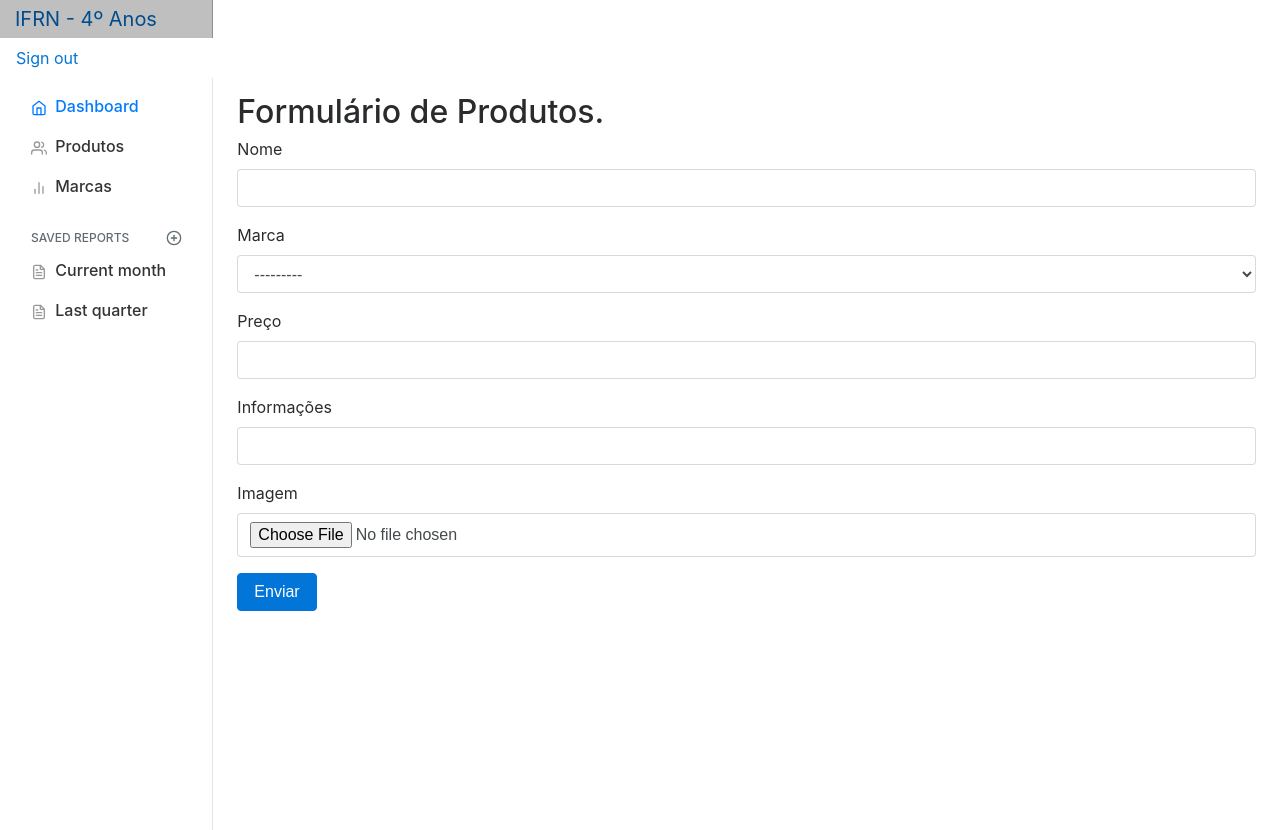
After one commit to GuilhermePaiva1/Ecommerce---PPI, a Django app: page //criar_produto in a window 1280 px wide. The commit adds this page. Run offline with Django 4.2, Linux system fonts and the light colour scheme; data comes from the database, SQL or seed files in the repository; both versions use the stored data as it was after the commit.

Commit message:
Back completo

```diff
--- /dev/null
+++ b/gerenciador/forms.py
@@ -0,0 +1,25 @@
+from django.forms import ModelForm
+from django import forms
+from .models import Marca, Produtos
+
+class MarcaForm(ModelForm):
+
+    class Meta:
+        model = Marca
+        fields = '__all__'
+        widgets = {
+            'nome' : forms.TextInput(attrs={'class': 'form-control' }),
+        }
+
+class ProdutoForm(ModelForm):
+
+    class Meta:
+        model = Produtos
+        fields = '__all__'
+        widgets = {
+            'nome' : forms.TextInput(attrs={'class': 'form-control' }),
+            'marca' : forms.Select(attrs={'class': 'form-control' }),
+            'informacoes' : forms.TextInput(attrs={'class': 'form-control' }),
+            'preco': forms.TextInput(attrs={'class': 'form-control' }),
+            'img': forms.FileInput(attrs={'class': 'form-control' })
+        }
--- a/gerenciador/models.py
+++ b/gerenciador/models.py
@@ -15,7 +15,7 @@ class Produtos(models.Model):
     marca = models.ForeignKey(Marca, on_delete=models.CASCADE)
     informacoes = models.TextField(max_length=500)
     preco = models.FloatField()
-    img = models.ImageField(upload_to='imagens')
+    img = models.ImageField(upload_to='imagens',blank=True, null=True)
 
     def __str__(self):
         return self.nome
--- /dev/null
+++ b/gerenciador/templates/forms/forms_produtos.html
@@ -0,0 +1,37 @@
+{% extends 'base_dashboard.html' %}
+
+{% block body %}
+    <h2> Formulário de Produtos.</h2>
+
+    <form method="post" enctype="multipart/form-data">
+        {% csrf_token %}
+        <div class="mb-3">
+            <label for="nome" class="form-label">Nome</label>
+            {{ form.nome }}
+        </div>
+
+        <div class="mb-3">
+            <label for="marca" class="form-label">Marca</label>
+            {{ form.marca }}
+        </div>
+
+        <div class="mb-3">
+            <label for="nome" class="form-label">Preço</label>
+            {{ form.preco }}
+        </div>
+
+
+        <div class="mb-3">
+            <label for="nome" class="form-label">Informações</label>
+            {{ form.informacoes }}
+        </div>
+
+        <div class="mb-3">
+            <label for="nome" class="form-label">Imagem</label>
+            {{ form.img }}
+        </div>
+
+
+        <button type="submit" class="btn btn-primary">Enviar</button>
+    </form>
+{% endblock %}
--- a/gerenciador/templates/pags/index.html
+++ b/gerenciador/templates/pags/index.html
@@ -13,9 +13,11 @@
                 {% for produto in produtos %}
                 <div class="col mb-5">
                     <div class="card h-100">
-                        <!-- Product image-->
+                        {% if produto.img %}
                         <img class="card-img-top" src="{{ produto.img.url }}" alt="..." />
-                        <!-- Product details-->
+                        {% else %}
+                        <img class="card-img-top" src="{% static 'caminho/para/imagem_padrao.jpg' %}" alt="Imagem Padrão" />
+                        {% endif %}
                         <div class="card-body p-4">
                             <div class="text-center">
                                 <!-- Product name-->
--- a/gerenciador/views.py
+++ b/gerenciador/views.py
@@ -1,7 +1,8 @@
 from gc import get_objects
 from django.shortcuts import render
 from .models import Marca, Produtos
-from django.shortcuts import get_object_or_404
+from django.shortcuts import get_object_or_404, redirect
+from .forms import MarcaForm, ProdutoForm
 # Create your views here.
 
 def index(request):
@@ -29,3 +30,77 @@ def listar_produtos(request):
     context = {'produtos': produtos}
 
     return render(request, 'Administrador/Produtos.html', context)
+
+def listar_marcas(request):
+    marca = Marca.objects.all()
+    context = {'marcas': marca}
+
+    return render(request, 'Administrador/Marcas.html', context)
+
+def criar_marca(request):
+    if request.method == "POST":
+
+        form = MarcaForm(request.POST, request.FILES)
+        if form.is_valid():
+            form.save()
+            form = MarcaForm()
+            return redirect('listar_marcas')
+
+    else:
+        form = MarcaForm()
+
+    return render(request, 'forms/forms_marcas.html', {'form': form})
+
+def produto_editar(request,id):
+    produto = get_object_or_404(Produtos,id=id)
+
+    if request.method == 'POST':
+        form = ProdutoForm(request.POST,request.FILES,instance=produto)
+
+        if form.is_valid():
+            form.save()
+            return redirect('listar_produtos')
+    else:
+        form = ProdutoForm(instance=produto)
+
+    return render(request,'forms/forms_produtos.html',{'form':form})
+
+def produto_remover(request, id):
+    produto = get_object_or_404(Produtos, id=id)
+    produto.delete()
+    return redirect('listar_produtos')
+
+def listar_marcas(request):
+    marcas = Marca.objects.all()
+    context = {'marcas': marcas}
+
+    return render(request,'Administrador/Marcas.html', context)
+
+def criar_produto(request):
+    if request.method == 'POST':
+        form = ProdutoForm(request.POST, request.FILES)
+        if form.is_valid():
+            form.save()
+            form = ProdutoForm()
+            return redirect('listar_produtos')
+    else:
+        form = ProdutoForm()
+
+    return render(request, "forms/forms_produtos.html", {'form': form})
+
+def marca_editar(request, id):
+    marca = get_object_or_404(Marca, id=id)
+    if request.method == "POST":
+        form = ProdutoForm(request.POST, request.FILES, instance=marca)
+        if form.is_valid():
+            form.save()
+            return redirect('listar_marcas')
+    else:
+        form = MarcaForm(instance=marca)
+
+    return render(request, 'forms/forms_marcas.html', {'form': form})
+
+def marca_remover(request, id):
+    marca = get_object_or_404(Marca, id=id)
+    marca.delete()
+    return redirect('listar_marcas')
--- a/main/urls.py
+++ b/main/urls.py
@@ -19,12 +19,20 @@ from django.contrib import admin
 from django.urls import path
 from django.conf.urls.static import static
 from django.conf import settings
-from gerenciador.views import index, detalhe_produto, dashboard, listar_produtos
+from gerenciador.views import index, detalhe_produto, dashboard, listar_produtos, listar_marcas, criar_produto, produto_editar, produto_remover,listar_marcas, criar_marca, marca_editar, marca_remover
 
 urlpatterns = [
     path('admin/', admin.site.urls),
     path('', index, name='index'),
     path('detalhe_produto/<int:id_produto>/', detalhe_produto, name='detalhe_produto'),
     path('dashboard/', dashboard, name='dashboard'),
-    path('/listar_produtos', listar_produtos, name='listar_produtos')
+    path('/listar_produtos', listar_produtos, name='listar_produtos'),
+    path('/listar_marcas', listar_marcas, name="listar_marcas"),
+    path('/criar_produto', criar_produto, name ="criar_produto"),
+    path('/produto_editar/<int:id>/', produto_editar, name="produto_editar"),
+    path('/produto_remover/<int:id>/', produto_remover, name="produto_remover"),
+    path('/listar_marcas', listar_marcas, name='listar_marcas'),
+    path('/criar_marca', criar_marca, name="criar_marca"),
+    path('/marca_editar/<int:id>/', marca_editar, name="marca_editar"),
+    path('/marca_remover/<int:id>/', marca_remover, name="marca_remover")
 ] + static(settings.MEDIA_URL, document_root=settings.MEDIA_ROOT)
--- a/templates/base.html
+++ b/templates/base.html
@@ -20,7 +20,7 @@
         <!-- Navigation-->
         <nav class="navbar navbar-expand-lg navbar-light bg-light">
             <div class="container px-4 px-lg-5">
-                <a class="navbar-brand" href="#!">Silva Store</a>
+                <a class="navbar-brand" href="{% url 'index' %}">Silva Store</a>
                 <button class="navbar-toggler" type="button" data-bs-toggle="collapse" data-bs-target="#navbarSupportedContent" aria-controls="navbarSupportedContent" aria-expanded="false" aria-label="Toggle navigation"><span class="navbar-toggler-icon"></span></button>
                 <div class="collapse navbar-collapse" id="navbarSupportedContent">
                     <ul class="navbar-nav me-auto mb-2 mb-lg-0 ms-lg-4">
--- a/templates/base_dashboard.html
+++ b/templates/base_dashboard.html
@@ -35,15 +35,9 @@
                   </a>
                 </li>
                 <li class="nav-item">
-                  <a class="nav-link" href="#">
+                  <a class="nav-link" href="{% url 'listar_marcas' %}">
                     <svg xmlns="http://www.w3.org/2000/svg" width="24" height="24" viewBox="0 0 24 24" fill="none" stroke="currentColor" stroke-width="2" stroke-linecap="round" stroke-linejoin="round" class="feather feather-bar-chart-2"><line x1="18" y1="20" x2="18" y2="10"></line><line x1="12" y1="20" x2="12" y2="4"></line><line x1="6" y1="20" x2="6" y2="14"></line></svg>
-                    Cursos
-                  </a>
-                </li>
-                <li class="nav-item">
-                  <a class="nav-link" href="#">
-                    <svg xmlns="http://www.w3.org/2000/svg" width="24" height="24" viewBox="0 0 24 24" fill="none" stroke="currentColor" stroke-width="2" stroke-linecap="round" stroke-linejoin="round" class="feather feather-layers"><polygon points="12 2 2 7 12 12 22 7 12 2"></polygon><polyline points="2 17 12 22 22 17"></polyline><polyline points="2 12 12 17 22 12"></polyline></svg>
-                    Cidades
+                    Marcas
                   </a>
                 </li>
               </ul>
```
Also changed, not shown: gerenciador/templates/Administrador/Marcas.html (+28 -0 lines), gerenciador/templates/Administrador/Produtos.html (+7 -7 lines), gerenciador/templates/forms/forms_marcas.html (added, +15 -0 lines), db.sqlite3, media/imagens/Flamengo.jpg (added), media/imagens/Flamengo_jTIIh9Y.jpg (added), media/imagens/Flamengo_roB4RMx.jpg (added).
